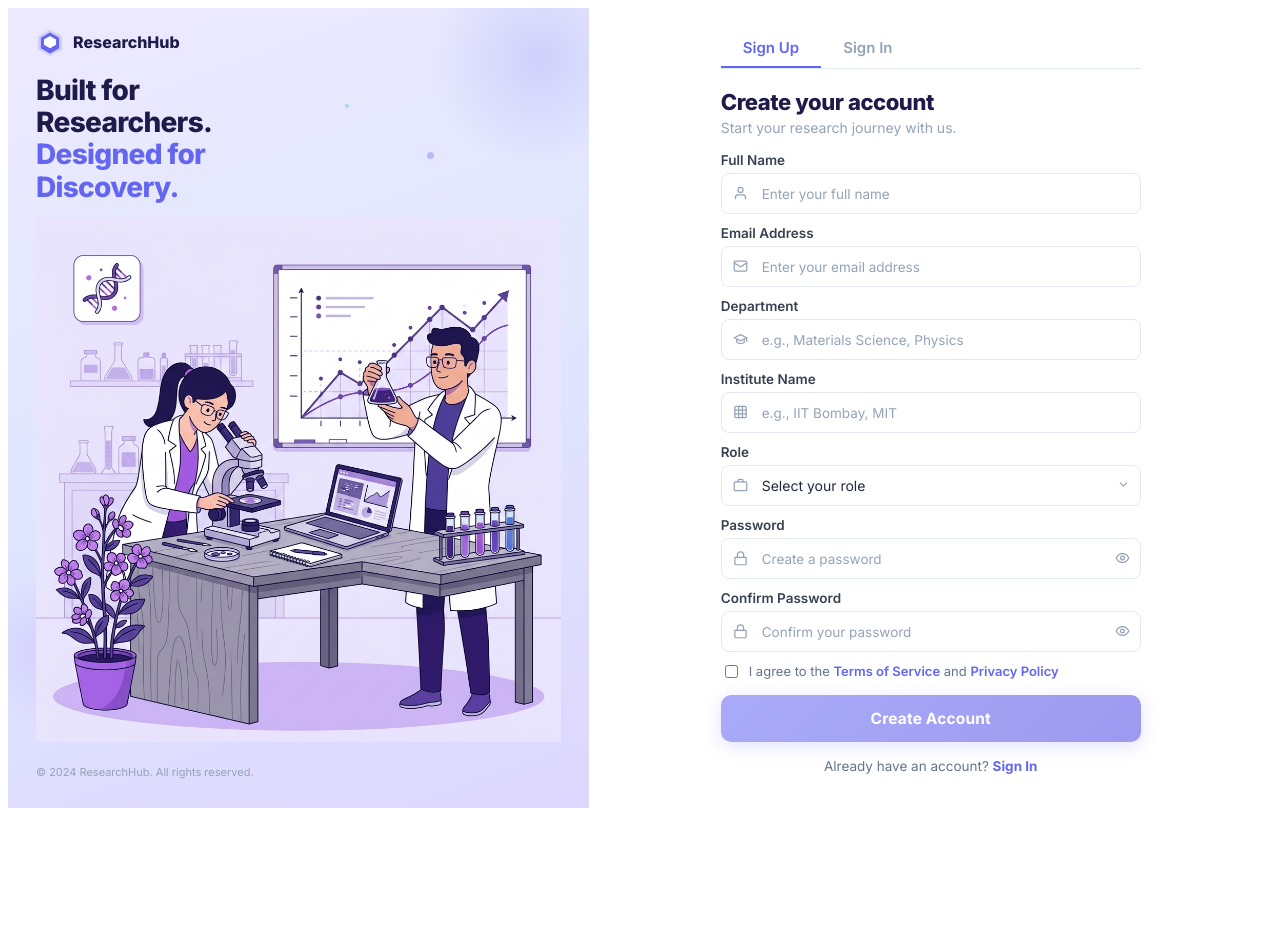
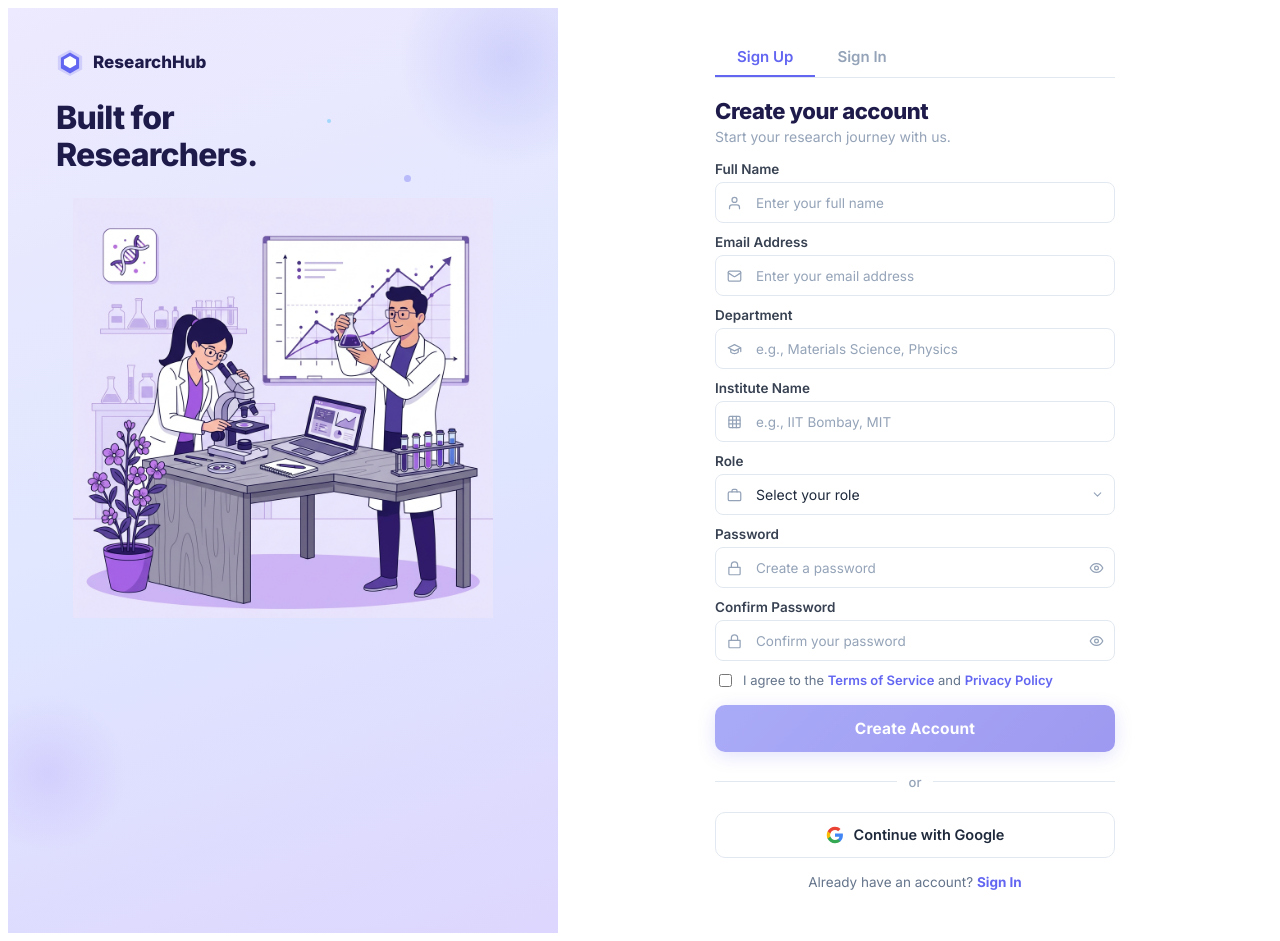
Before and after one commit to gopalan-rajaraman/quantum-materials-ai, a React (Vite) app in the folder frontend/: page /signup in a window 1280 px wide. Before the commit the page ends 816 px from the top, so only its background shows below. Built offline with nearby package versions, Linux system fonts and the light colour scheme; the HTML template or start-up script is replaced by a standard one.

Commit message:
UI updates: added Google auth, adjusted layout and image blending

```diff
--- a/frontend/src/pages/Signup/index.jsx
+++ b/frontend/src/pages/Signup/index.jsx
@@ -74,6 +74,24 @@ const STYLES = `
     to   { opacity: 1; transform: translateX(0); }
   }
   .form-panel { animation: fadeSlideIn 0.3s ease forwards; }
+
+  .google-btn {
+    width: 100%;
+    background: white;
+    border: 1px solid #e2e8f0;
+    border-radius: 10px;
+    padding: 13px;
+    font-size: 14.5px;
+    font-weight: 600;
+    color: #1e293b;
+    cursor: pointer;
+    display: flex;
+    align-items: center;
+    justify-content: center;
+    transition: background 0.2s, border-color 0.2s;
+    font-family: 'Inter', sans-serif;
+  }
+  .google-btn:hover { background: #f8fafc; border-color: #cbd5e1; }
 `;
 
 /* ─── Icons ─────────────────────────────────────────────────── */
@@ -108,6 +126,15 @@ const IconHexagon = () => (
     <path d="M16 2L29.86 9.5V24.5L16 32L2.14 24.5V9.5L16 2Z" fill="#6366f1" opacity="0.2"/>
     <path d="M16 5L26.39 11V23L16 29L5.61 23V11L16 5Z" fill="#6366f1"/>
     <path d="M16 9L22.93 13V19L16 23L9.07 19V13L16 9Z" fill="white"/>
+  </svg>
+);
+
+const GoogleIcon = () => (
+  <svg width="18" height="18" viewBox="0 0 24 24" fill="none" style={{ marginRight: 10 }}>
+    <path d="M22.56 12.25c0-.78-.07-1.53-.2-2.25H12v4.26h5.92c-.26 1.37-1.04 2.53-2.21 3.31v2.77h3.57c2.08-1.92 3.28-4.74 3.28-8.09z" fill="#4285F4"/>
+    <path d="M12 23c2.97 0 5.46-.98 7.28-2.66l-3.57-2.77c-.98.66-2.23 1.06-3.71 1.06-2.86 0-5.29-1.93-6.16-4.53H2.18v2.84C3.99 20.53 7.7 23 12 23z" fill="#34A853"/>
+    <path d="M5.84 14.09c-.22-.66-.35-1.36-.35-2.09s.13-1.43.35-2.09V7.07H2.18C1.43 8.55 1 10.22 1 12s.43 3.45 1.18 4.93l2.85-2.22.81-.62z" fill="#FBBC05"/>
+    <path d="M12 5.38c1.62 0 3.06.56 4.21 1.64l3.15-3.15C17.45 2.09 14.97 1 12 1 7.7 1 3.99 3.47 2.18 7.07l3.66 2.84c.87-2.6 3.3-4.53 6.16-4.53z" fill="#EA4335"/>
   </svg>
 );
 
@@ -225,6 +252,17 @@ const SignUpForm = () => {
       <button type="submit" className="action-btn" disabled={loading || !agreed}>
         {loading ? 'Creating Account…' : 'Create Account'}
       </button>
+
+      <div style={{ display: 'flex', alignItems: 'center', margin: '22px 0' }}>
+        <div style={{ flex: 1, height: 1, backgroundColor: '#e2e8f0' }}></div>
+        <span style={{ padding: '0 12px', fontSize: 13, color: '#94a3b8', fontWeight: 500 }}>or</span>
+        <div style={{ flex: 1, height: 1, backgroundColor: '#e2e8f0' }}></div>
+      </div>
+
+      <button type="button" className="google-btn">
+        <GoogleIcon />
+        Continue with Google
+      </button>
     </form>
   );
 };
@@ -287,6 +325,17 @@ const SignInForm = () => {
       <button type="submit" className="action-btn" disabled={loading}>
         {loading ? 'Signing In…' : 'Sign In'}
       </button>
+
+      <div style={{ display: 'flex', alignItems: 'center', margin: '22px 0' }}>
+        <div style={{ flex: 1, height: 1, backgroundColor: '#e2e8f0' }}></div>
+        <span style={{ padding: '0 12px', fontSize: 13, color: '#94a3b8', fontWeight: 500 }}>or</span>
+        <div style={{ flex: 1, height: 1, backgroundColor: '#e2e8f0' }}></div>
+      </div>
+
+      <button type="button" className="google-btn">
+        <GoogleIcon />
+        Continue with Google
+      </button>
     </form>
   );
 };
@@ -294,11 +343,12 @@ const SignInForm = () => {
 /* ─── Left Panel (constant) ──────────────────────────────────── */
 const LeftPanel = () => (
   <div style={{
-    width:'46%', minWidth:380,
+    flex: '0 0 46%', minWidth:360, maxWidth:550,
     background:'linear-gradient(160deg,#ede9fe 0%,#e0e7ff 50%,#ddd6fe 100%)',
     display:'flex', flexDirection:'column',
-    padding:'20px 28px 18px',
-    position:'relative', overflow:'hidden', flexShrink:0,
+    padding:'40px 48px',
+    position:'relative', overflow:'hidden',
+    borderRight:'none',
   }}>
     {/* Blobs */}
     <div style={{ position:'absolute', top:-60, right:-60, width:220, height:220, background:'radial-gradient(circle,rgba(99,102,241,0.18) 0%,transparent 70%)', borderRadius:'50%', pointerEvents:'none' }}/>
@@ -313,37 +363,28 @@ const LeftPanel = () => (
     ))}
 
     {/* Logo */}
-    <div style={{ display:'flex', alignItems:'center', gap:9, marginBottom:18, position:'relative', zIndex:1 }}>
+    <div style={{ display:'flex', alignItems:'center', gap:9, marginBottom:24, position:'relative', zIndex:1 }}>
       <IconHexagon/>
-      <span style={{ fontSize:16, fontWeight:800, color:'#1e1b4b' }}>ResearchHub</span>
+      <span style={{ fontSize:17, fontWeight:800, color:'#1e1b4b' }}>ResearchHub</span>
     </div>
 
-    {/* Headline */}
-    <div style={{ position:'relative', zIndex:1, flex:1, display:'flex', flexDirection:'column' }}>
-      <h1 style={{ margin:'0 0 14px', fontSize:28, fontWeight:900, color:'#1e1b4b', lineHeight:1.15, letterSpacing:'-0.025em' }}>
-        Built for<br/>Researchers.<br/>
-        <span style={{ color:'#6366f1' }}>Designed for<br/>Discovery.</span>
+    {/* Content Container */}
+    <div style={{ position:'relative', zIndex:1, display:'flex', flexDirection:'column', flex: 1 }}>
+      {/* Headline */}
+      <h1 style={{ margin:'0 0 24px', fontSize:32, fontWeight:900, color:'#1e1b4b', lineHeight:1.15, letterSpacing:'-0.025em' }}>
+        Built for<br/>Researchers.
       </h1>
 
       {/* Illustration */}
-      <div style={{ flex:1, overflow:'hidden' }}>
+      <div style={{ flex: 1, display: 'flex', alignItems: 'flex-start', justifyContent: 'center' }}>
         <img
           src="/researcher.png"
           alt="Researchers at work"
-          style={{ width:'100%', objectFit:'contain', display:'block' }}
-          onError={e => {
-            e.target.style.display='none';
-            e.target.parentNode.style.background='linear-gradient(135deg,#ede9fe,#c7d2fe)';
-            e.target.parentNode.style.minHeight='200px';
-          }}
+          style={{ width:'100%', height:'auto', maxHeight:'420px', objectFit:'contain', display:'block', mixBlendMode: 'multiply' }}
+          onError={e => { e.target.style.display='none'; }}
         />
       </div>
     </div>
-
-    {/* Footer */}
-    <p style={{ position:'relative', zIndex:1, fontSize:11, color:'#94a3b8', marginTop:14 }}>
-      © 2024 ResearchHub. All rights reserved.
-    </p>
   </div>
 );
 
@@ -366,11 +407,11 @@ const AuthPage = () => {
         <div style={{
           flex:1, display:'flex', flexDirection:'column',
           alignItems:'center', justifyContent:'center',
-          padding:'20px 36px',
+          padding:'30px 40px',
           background:'white',
           overflowY:'auto',
         }}>
-          <div style={{ width:'100%', maxWidth:420 }}>
+          <div style={{ width:'100%', maxWidth:400 }}>
 
             {/* Tabs */}
             <div style={{ display:'flex', borderBottom:'1px solid #e2e8f0', marginBottom:20 }}>
```
